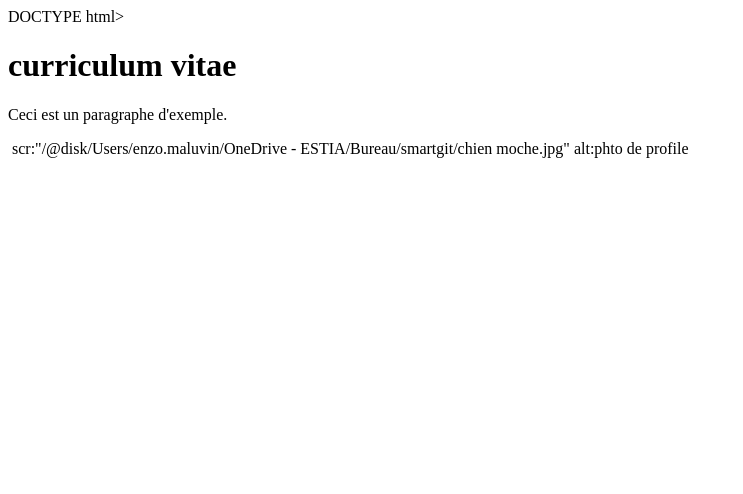
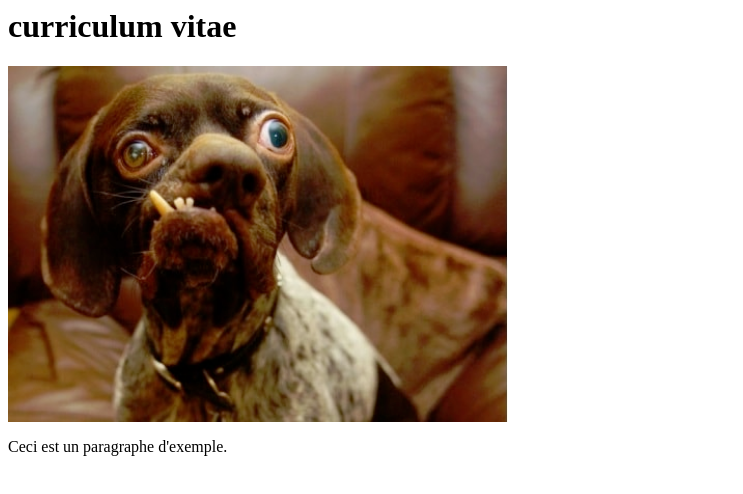
Before and after one commit to EnzoMaluvin/CV, a plain HTML site: page index.html in a window 1280 px wide. Shown: the whole page, without its empty margins (0-743 px from the left). Drawn offline with Linux system fonts and the light colour scheme.

Commit message:
ajout image

```diff
--- a/index.html
+++ b/index.html
@@ -1,4 +1,4 @@
-DOCTYPE html>
+<DOCTYPE html>
 <html lang="fr">
 <head>
     <meta charset="UTF-8">
@@ -7,11 +7,7 @@ DOCTYPE html>
 </head>
 <body>
     <h1>curriculum vitae</h1>
+    <img src="chien moche.jpg" alt="photo de profile" width="500">
     <p>Ceci est un paragraphe d'exemple.</p>
-    <img>
-    scr:"C:\Users\enzo.maluvin\OneDrive - ESTIA\Bureau\smartgit\chien moche.jpg"
-    alt:phto de profile</img>
-
-
 </body>
 </html>
```
